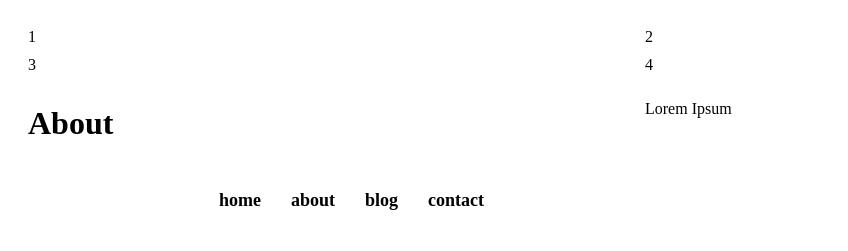
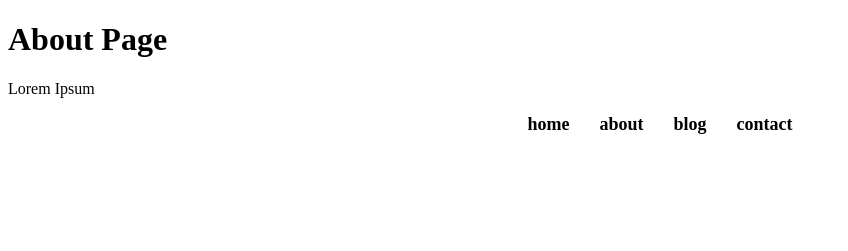
Before and after one commit to skylarbrrown05/it030, a plain HTML site: page inclass_assignment/about.html in a window 1280 px wide. Shown: the whole page, without its empty margins (0-848 px from the left). Drawn offline with Linux system fonts and the light colour scheme.

Commit message:
about page

```diff
--- a/inclass_assignment/about.html
+++ b/inclass_assignment/about.html
@@ -5,17 +5,12 @@
     <meta name="viewport" content="width=device-width, initial-scale=1.0">
     <title>Assignment 5</title>
     <link href="style.css" type="text/css" rel="stylesheet"/>
-    <div class = "container">
-        <div class = "box"> 1</div>
-        <div class = "box"> 2</div>
-        <div class = "box">3</div>
-        <div class = "box">4</div>
 </head>
 <body>
-    <h1>About</h1>
+    <h1>About Page</h1>
     <p>Lorem Ipsum</p>
     <!-- use div id for different roles in the page structure-->
-    <div class = "nav">
+    <nav class = "nav">
         <nav>
         <ul>
             <li><a href="index.html">home</a></li>
```
